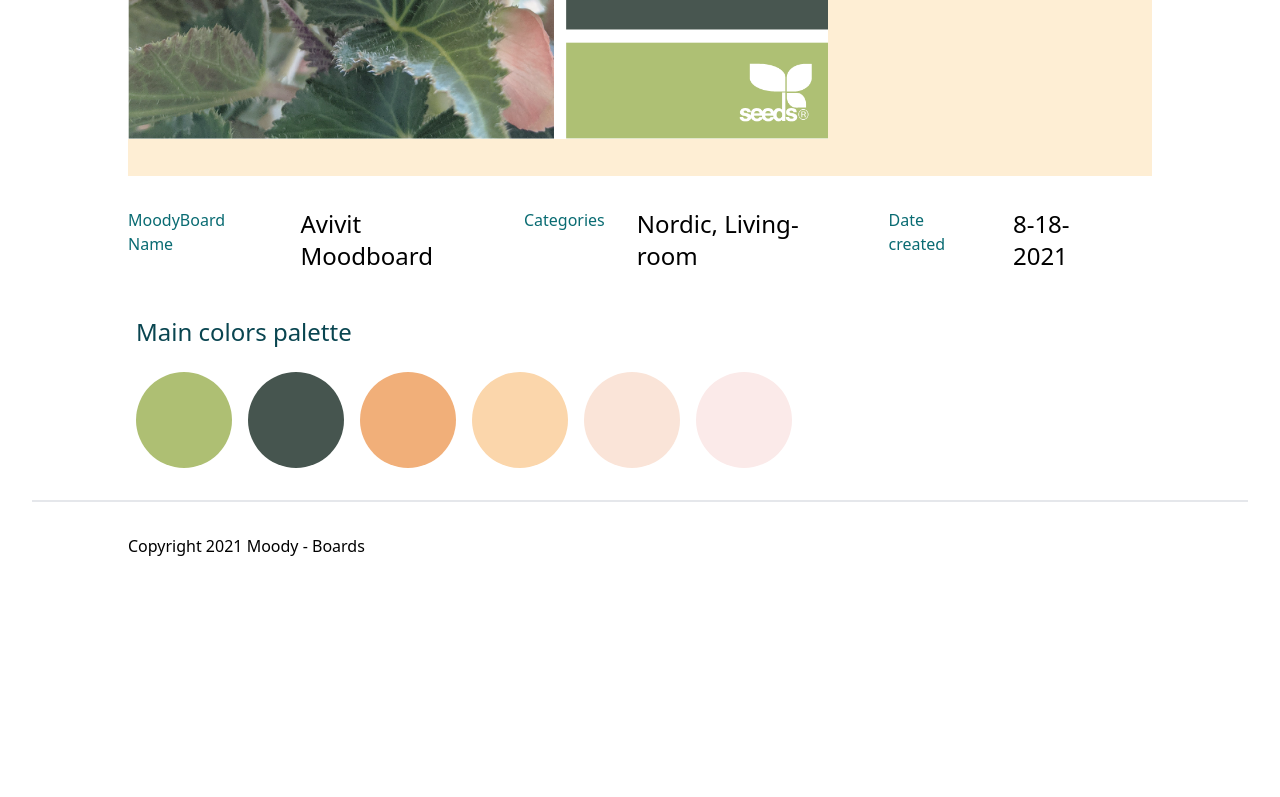
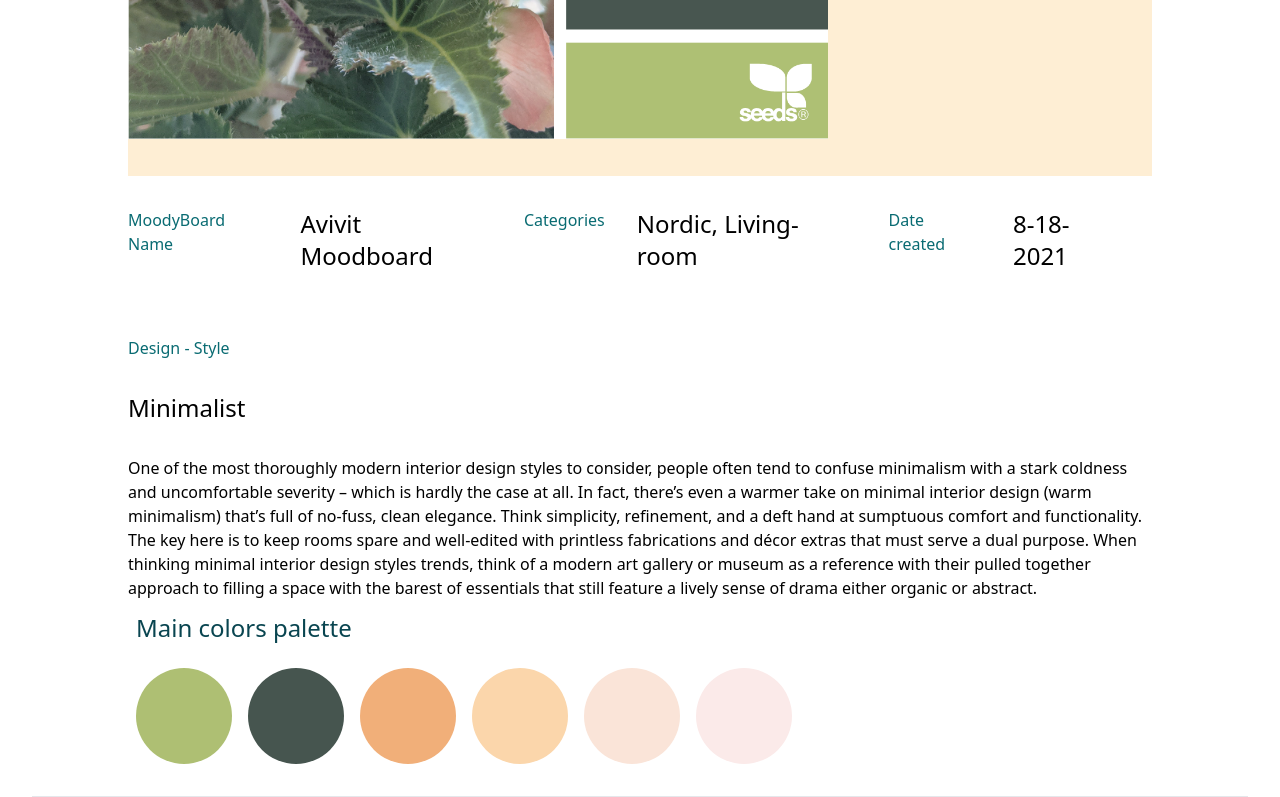
Before and after one commit to Avivitw/moody-board, a Next.js app: page /board in a window 1280 px wide. Shown: the part 638-1435 px from the top of the page. Before the commit the page ends 1228 px from the top, so only its background shows below. Built offline with nearby package versions, Linux system fonts and the light colour scheme.

Commit message:
Added board style to the board page

```diff
--- /dev/null
+++ b/components/BoardStyle.js
@@ -0,0 +1,25 @@
+const BoardStyle = () => {
+  return (
+    <div>
+      <div class="div-board ">Design - Style</div>
+      <div class="m-8 text-2xl max-w-screen-lg mx-auto">Minimalist</div>
+
+      <p class="max-w-screen-lg mx-auto">
+        One of the most thoroughly modern interior design styles to consider,
+        people often tend to confuse minimalism with a stark coldness and
+        uncomfortable severity – which is hardly the case at all. In fact,
+        there’s even a warmer take on minimal interior design (warm minimalism)
+        that’s full of no-fuss, clean elegance. Think simplicity, refinement,
+        and a deft hand at sumptuous comfort and functionality. The key here is
+        to keep rooms spare and well-edited with printless fabrications and
+        décor extras that must serve a dual purpose. When thinking minimal
+        interior design styles trends, think of a modern art gallery or museum
+        as a reference with their pulled together approach to filling a space
+        with the barest of essentials that still feature a lively sense of drama
+        either organic or abstract.
+      </p>
+    </div>
+  );
+};
+
+export default BoardStyle;
--- a/pages/board.js
+++ b/pages/board.js
@@ -1,5 +1,7 @@
 import Image from "next/image";
 import Palette from "../components/Palette";
+import BoardInfo from "../components/BoardInfo";
+import BoardStyle from "../components/BoardStyle";
 
 export default function Board() {
   const samplePalette = [
@@ -53,14 +55,8 @@ export default function Board() {
           />
         </div>
       </div>
-      <div class="div-details">
-        <div class="div-board">MoodyBoard Name</div>
-        <span class="m-8 text-2xl">Avivit Moodboard</span>
-        <div class="div-board">Categories</div>
-        <span class="m-8 text-2xl">Nordic, Living- room</span>
-        <div class="div-board">Date created</div>
-        <span class="m-8 text-2xl">8-18-2021</span>
-      </div>
+      <BoardInfo></BoardInfo>
+      <BoardStyle></BoardStyle>
       <h3 class="h-palette">Main colors palette</h3>
       <Palette colors={samplePalette}></Palette>
     </>
```
